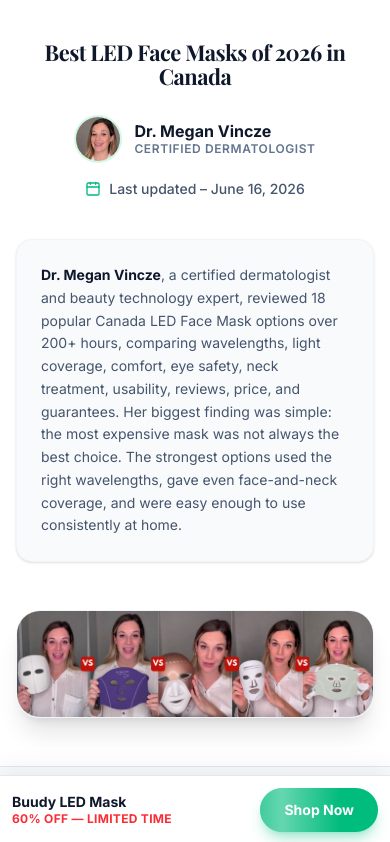
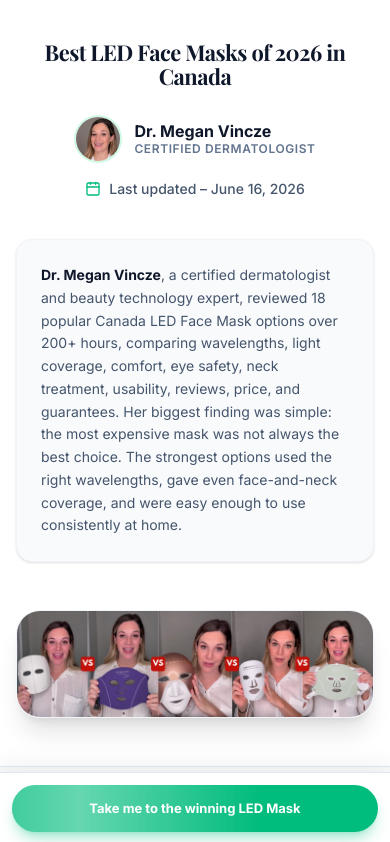
Before and after one commit to naman-14113114/BestLedFaceMask, a Next.js app in the folder apps/site/: page /best-led-face-mask-ca-2026 in a window 390 px wide. Shown: the top 842 px of the page. Built offline with nearby package versions, Linux system fonts and the light colour scheme; a web font is replaced by a local one.

Commit message:
feat: introduce new legacy advertorial page templates for LED mask products

```diff
--- a/apps/site/src/legacy-pages/NewAdvertorial.tsx
+++ b/apps/site/src/legacy-pages/NewAdvertorial.tsx
@@ -1062,16 +1062,12 @@ export default function Home({ market: marketKey = "uk" }: { market?: Advertoria
       </main>
 
       {/* Sticky Mobile CTA */}
-      <div className="fixed bottom-0 left-0 right-0 p-3 bg-white border-t border-slate-200 shadow-[0_-10px_20px_rgba(0,0,0,0.05)] z-50 md:hidden flex items-center justify-between gap-3">
-        <div className="flex flex-col">
-          <span className="font-bold text-sm text-slate-900 leading-tight">Buudy LED Mask</span>
-          <span className="text-xs text-red-500 font-bold uppercase tracking-wide">60% OFF — Limited Time</span>
-        </div>
+      <div className="fixed bottom-0 left-0 right-0 p-3 bg-white border-t border-slate-200 shadow-[0_-10px_20px_rgba(0,0,0,0.05)] z-50 md:hidden flex items-center justify-center">
         <a
           href={market.buudyUrl}
-          className="bg-emerald-500 text-white px-6 py-3 rounded-full font-bold text-sm shadow-lg shadow-emerald-500/30 whitespace-nowrap relative overflow-hidden group"
+          className="w-full text-center bg-emerald-500 text-white px-2 py-3.5 rounded-full font-bold text-[13px] sm:text-base shadow-lg shadow-emerald-500/30 whitespace-nowrap relative overflow-hidden group"
         >
-          <span className="relative z-10">Shop Now</span>
+          <span className="relative z-10">Take me to the winning LED Mask</span>
           <div className="absolute inset-0 -translate-x-full bg-gradient-to-r from-transparent via-white/40 to-transparent animate-[shimmer_2s_infinite]" />
         </a>
       </div>
--- a/apps/site/src/legacy-pages/NewAdvertorial2.tsx
+++ b/apps/site/src/legacy-pages/NewAdvertorial2.tsx
@@ -1386,16 +1386,12 @@ export default function Home() {
       </main>
 
       {/* ===== CRO #18: Improved Sticky Mobile CTA ===== */}
-      <div className="fixed bottom-0 left-0 right-0 p-3 bg-white border-t border-slate-200 shadow-[0_-10px_20px_rgba(0,0,0,0.05)] z-50 md:hidden flex items-center justify-between gap-3">
-        <div className="flex flex-col">
-          <span className="font-bold text-sm text-slate-900 leading-tight">🏆 #1 Pick — £179</span>
-          <span className="text-xs text-emerald-600 font-bold tracking-wide">Free Gifts Included</span>
-        </div>
+      <div className="fixed bottom-0 left-0 right-0 p-3 bg-white border-t border-slate-200 shadow-[0_-10px_20px_rgba(0,0,0,0.05)] z-50 md:hidden flex items-center justify-center">
         <a
           href={BUUDY_LINK}
-          className="bg-emerald-500 text-white px-6 py-3 rounded-full font-bold text-sm shadow-lg shadow-emerald-500/30 whitespace-nowrap relative overflow-hidden group"
+          className="w-full text-center bg-emerald-500 text-white px-2 py-3.5 rounded-full font-bold text-[13px] sm:text-base shadow-lg shadow-emerald-500/30 whitespace-nowrap relative overflow-hidden group"
         >
-          <span className="relative z-10">Claim Offer →</span>
+          <span className="relative z-10">Take me to the winning LED Mask</span>
           <div className="absolute inset-0 -translate-x-full bg-gradient-to-r from-transparent via-white/40 to-transparent animate-[shimmer_2s_infinite]" />
         </a>
       </div>
```
